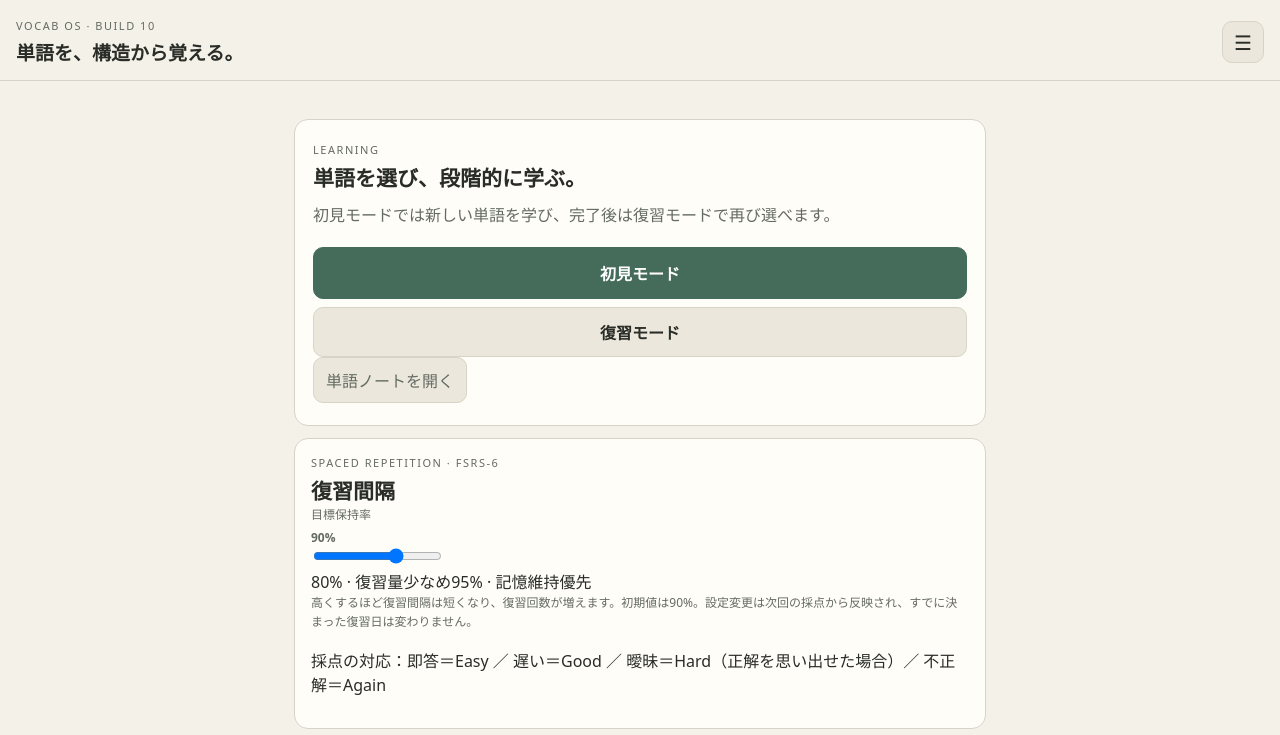
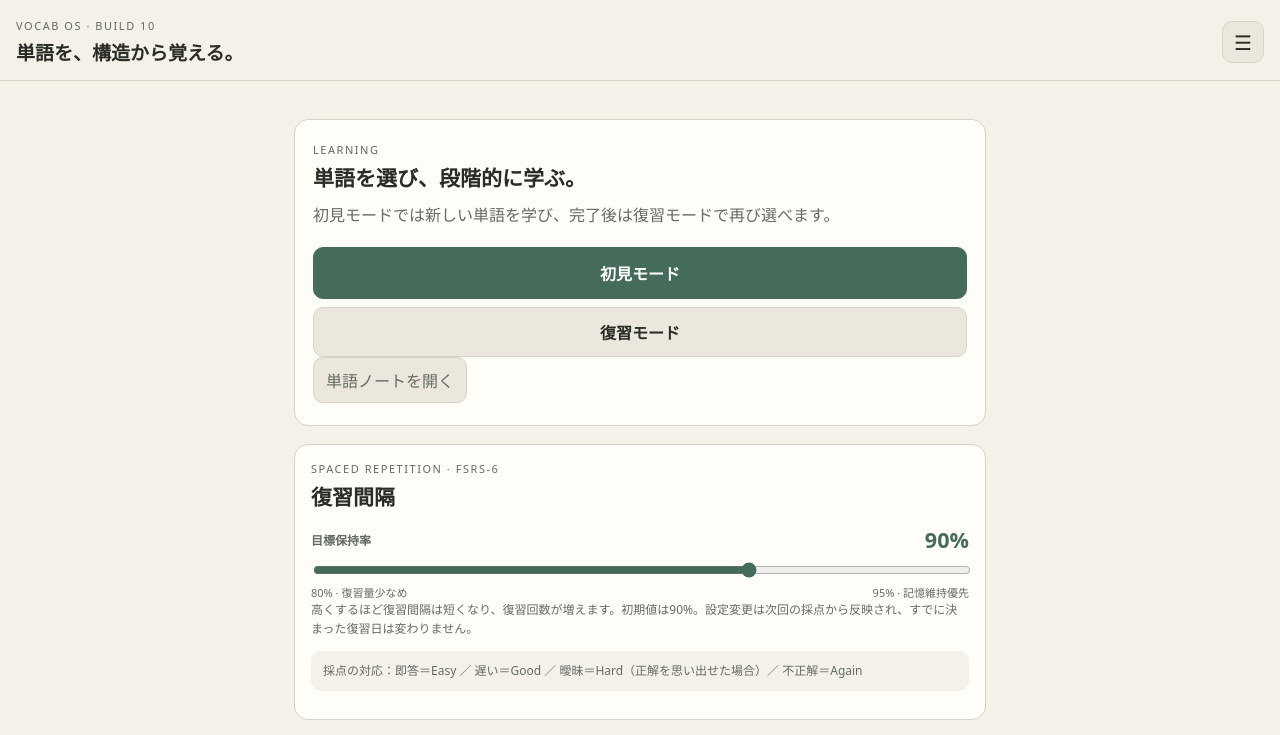
Before and after one commit to BC-sileo/vocab-OS, a website: page index.html in a window 1280 px wide. Shown: the top 735 px of the page. Drawn offline with Linux system fonts and the light colour scheme.

Commit message:
Style FSRS retention slider

```diff
--- a/style.css
+++ b/style.css
@@ -460,3 +460,12 @@ body.has-background-image .note-section .hint,body.has-background-image .note-li
 .notification-actions button{width:auto;min-width:140px}
 .notification-status{padding:10px 12px;border-radius:9px;background:var(--surface-soft,#f3f1ea);font-size:.92rem}
 .notification-status.is-error{color:#a32920;background:#fff0ed}
+
+
+/* FSRS-6 desired retention control */
+.fsrs-settings-card{margin-top:18px}
+.fsrs-retention-label{display:flex;align-items:center;justify-content:space-between;gap:12px;margin:14px 0 8px;font-weight:700}
+.fsrs-retention-label strong{font-size:1.35rem;color:var(--accent)}
+.fsrs-retention-slider{display:block;width:100%;accent-color:var(--accent);cursor:pointer}
+.fsrs-retention-scale{display:flex;justify-content:space-between;gap:8px;margin-top:6px;font-size:11px;color:var(--muted)}
+.fsrs-rating-note{margin-top:12px;padding:10px 12px;border-radius:10px;background:var(--surface-soft,#f3f1ea);font-size:12px;line-height:1.7;color:var(--muted)}
```
